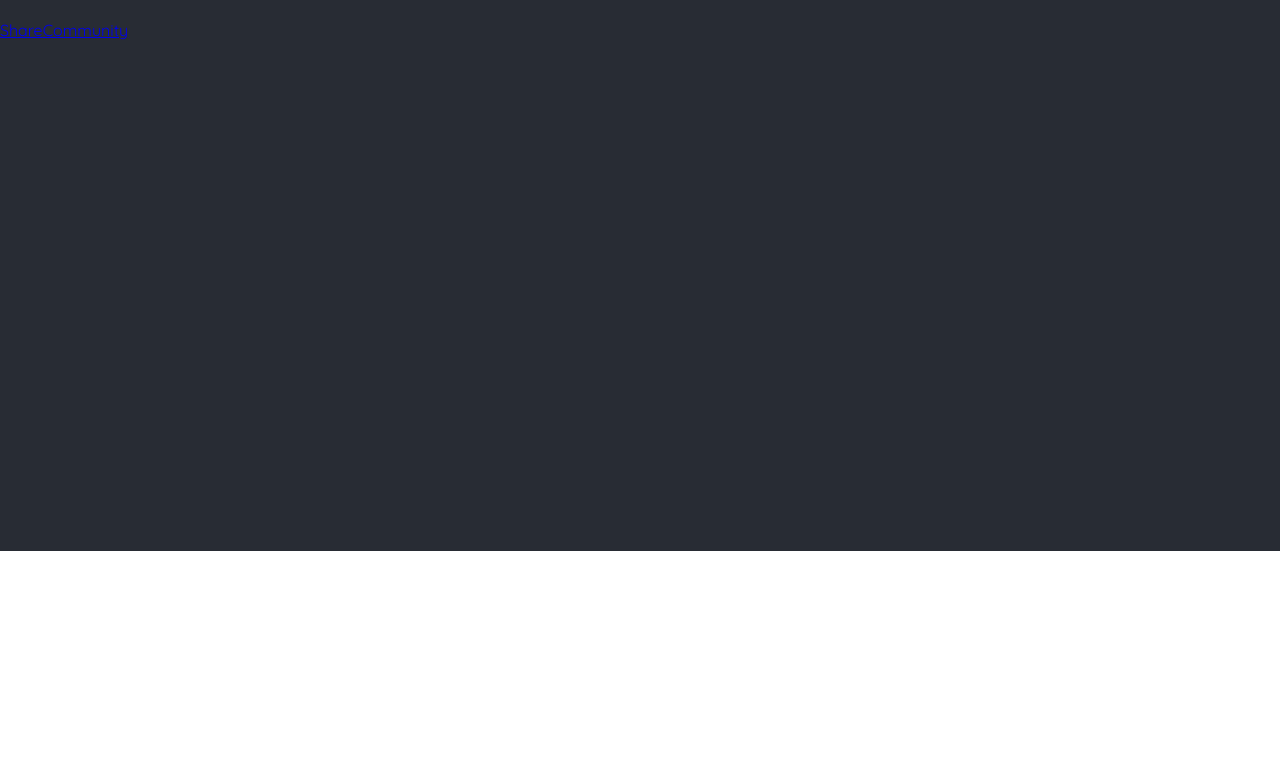
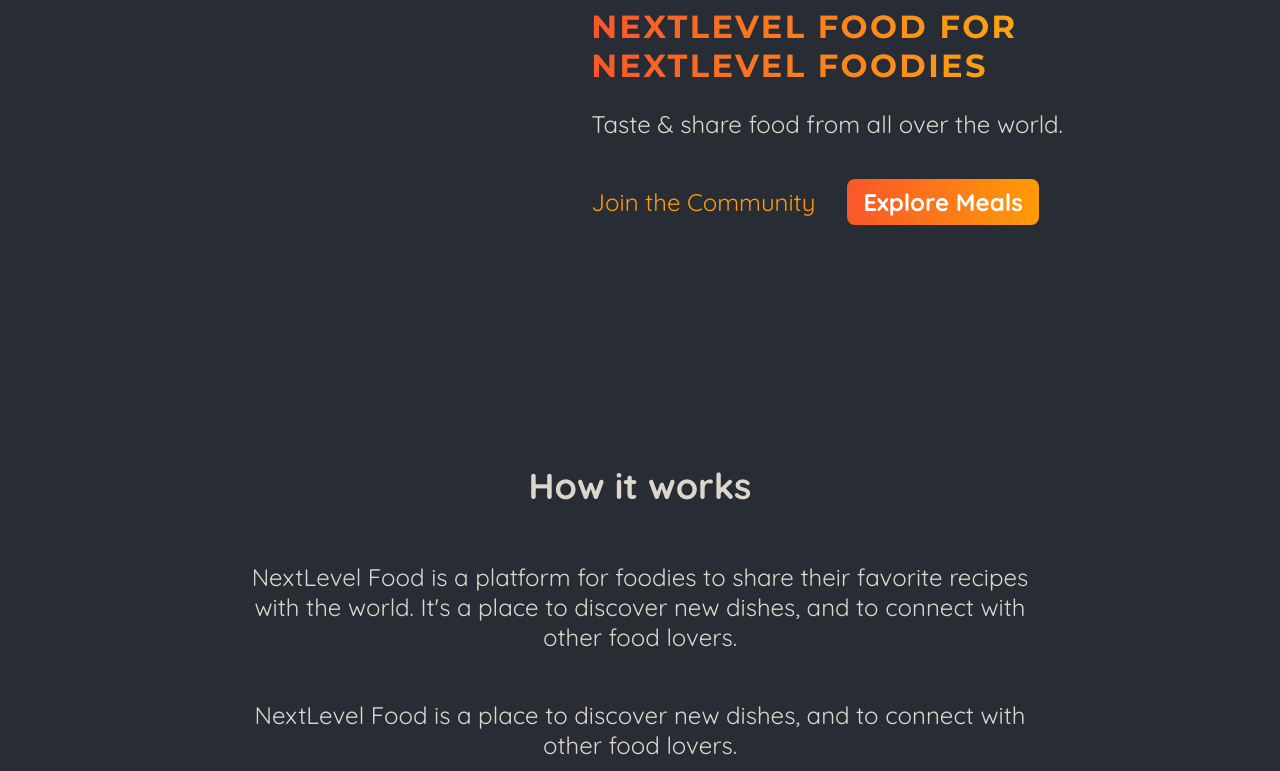
Before and after one commit to aufasyaihan/foodies, a Next.js app: page / in a window 1280 px wide. Shown: the part 249-1020 px from the top of the page. Before the commit the page ends 800 px from the top, so only its background shows below. Built offline with nearby package versions, Linux system fonts and the light colour scheme.

Commit message:
chore: Update landing page with new header design and content

```diff
--- a/app/page.js
+++ b/app/page.js
@@ -1,13 +1,50 @@
-import Link from "next/link";
+import Link from 'next/link';
+
+import classes from './page.module.css';
 
 export default function Home() {
   return (
-    <main>
-      <h1 style={{ color: "white", textAlign: "center" }}>
-        Time to get started!
-      </h1>
-      <Link href="/meals/share">Share</Link>
-      <Link href="/community">Community</Link>
-    </main>
+    <>
+      <header className={classes.header}>
+        <div className={classes.slideshow}></div>
+        <div>
+          <div className={classes.hero}>
+            <h1>NextLevel Food for NextLevel Foodies</h1>
+            <p>Taste & share food from all over the world.</p>
+          </div>
+          <div className={classes.cta}>
+            <Link href="/community">Join the Community</Link>
+            <Link href="/meals">Explore Meals</Link>
+          </div>
+        </div>
+      </header>
+      <main>
+        <section className={classes.section}>
+          <h2>How it works</h2>
+          <p>
+            NextLevel Food is a platform for foodies to share their favorite
+            recipes with the world. It&apos;s a place to discover new dishes, and to
+            connect with other food lovers.
+          </p>
+          <p>
+            NextLevel Food is a place to discover new dishes, and to connect
+            with other food lovers.
+          </p>
+        </section>
+
+        <section className={classes.section}>
+          <h2>Why NextLevel Food?</h2>
+          <p>
+            NextLevel Food is a platform for foodies to share their favorite
+            recipes with the world. It&apos;s a place to discover new dishes, and to
+            connect with other food lovers.
+          </p>
+          <p>
+            NextLevel Food is a place to discover new dishes, and to connect
+            with other food lovers.
+          </p>
+        </section>
+      </main>
+    </>
   );
 }
--- /dev/null
+++ b/app/page.module.css
@@ -0,0 +1,75 @@
+.header {
+  display: flex;
+  gap: 3rem;
+  margin: 3rem auto;
+  width: 90%;
+  max-width: 75rem;
+}
+
+.slideshow {
+  width: 40rem;
+  height: 25rem;
+}
+
+.hero {
+  color: #ddd6cb;
+  font-size: 1.5rem;
+}
+
+.hero h1 {
+  font-size: 2rem;
+  font-weight: bold;
+  font-family: 'Montserrat', sans-serif;
+  letter-spacing: 0.15rem;
+  text-transform: uppercase;
+  background: linear-gradient(90deg, #f9572a, #ffc905);
+  background-clip: text;
+  -webkit-background-clip: text;
+  -webkit-text-fill-color: transparent;
+}
+
+.cta {
+  font-size: 1.5rem;
+  display: flex;
+  gap: 1rem;
+}
+
+.cta a {
+  display: inline-block;
+  margin-top: 1rem;
+  padding: 0.5rem 1rem;
+  border-radius: 0.5rem;
+  background: linear-gradient(90deg, #f9572a, #ff9b05);
+  color: #ffffff;
+  font-weight: bold;
+  text-decoration: none;
+}
+
+.cta a:hover,
+.cta a:active {
+  background: linear-gradient(90deg, #fd4715, #f9b241);
+}
+
+.cta a:first-child {
+  background: transparent;
+  font-weight: normal;
+  color: #ff9b05;
+  padding-left: 0;
+}
+
+.cta a:first-child:hover,
+.cta a:first-child:active {
+  background: transparent;
+  color: #f9b241;
+}
+
+.section {
+  display: flex;
+  flex-direction: column;
+  color: #ddd6cb;
+  font-size: 1.5rem;
+  max-width: 50rem;
+  width: 90%;
+  margin: 2rem auto;
+  text-align: center;
+}
```
